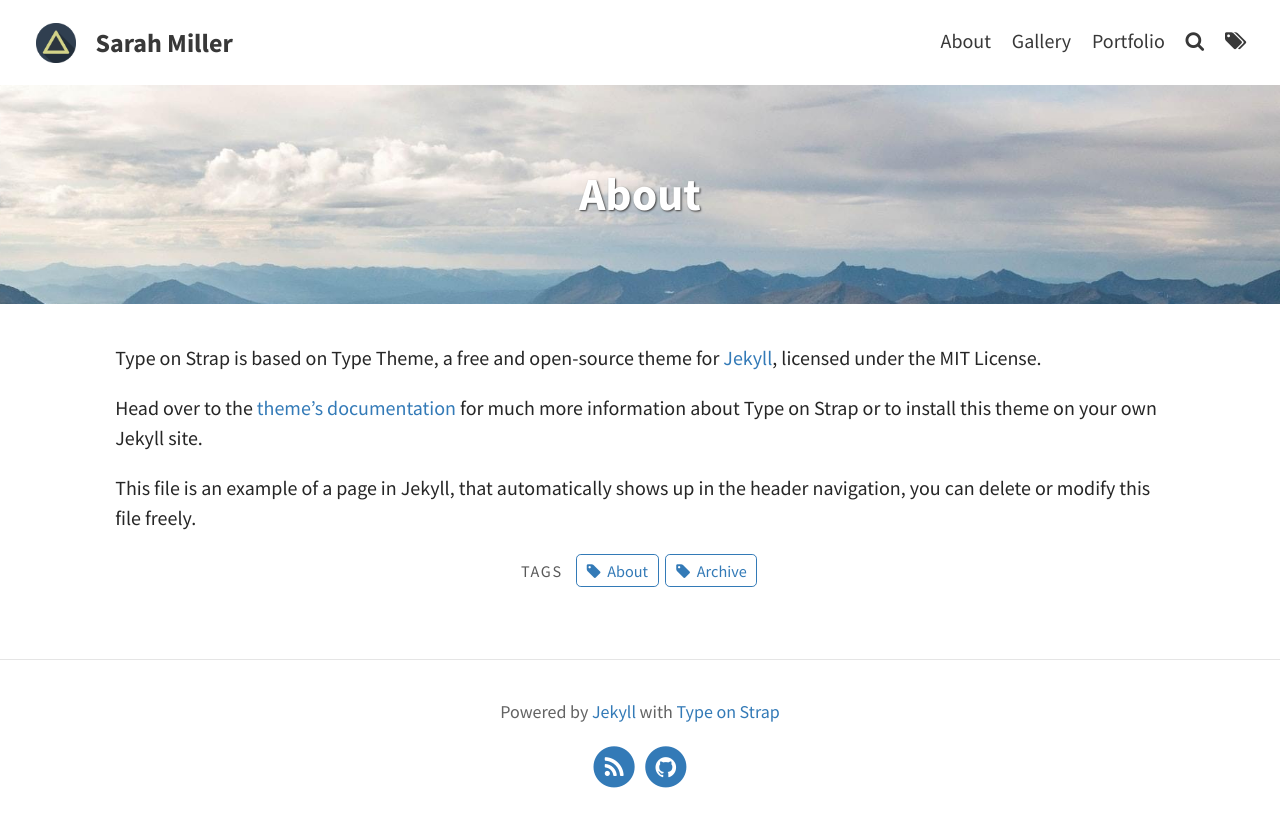
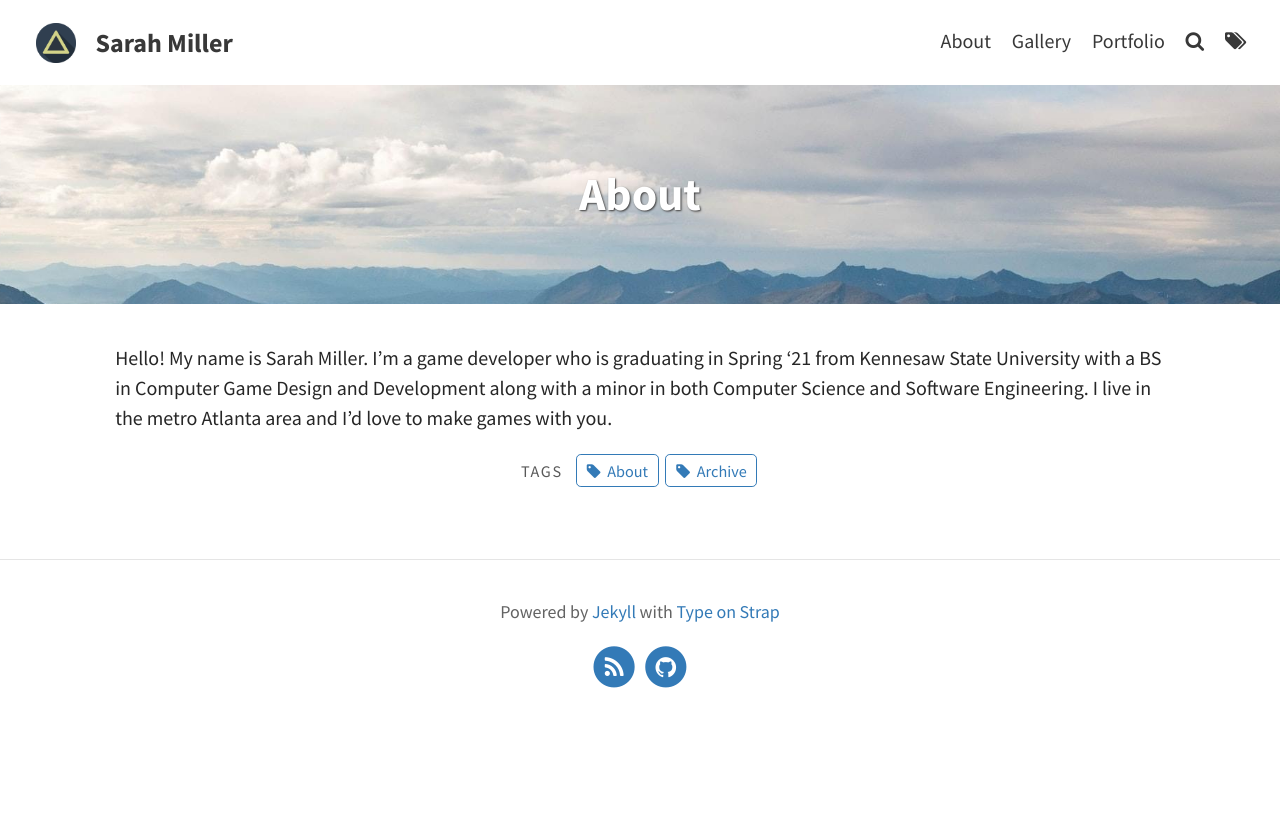
Before and after one commit to smillerworks/portfolio, a Jekyll site: the page built from pages/about.md, in a window 1280 px wide. Shown: the top 827 px of the page. Built offline with Jekyll 4.4.1, drawn with Linux system fonts in a browser that asks for light colours.

Commit message:
Update about.md

```diff
--- a/pages/about.md
+++ b/pages/about.md
@@ -6,8 +6,4 @@ feature-img: "assets/img/pexels/travel.jpeg"
 tags: [About, Archive]
 ---
 
-Type on Strap is based on Type Theme, a free and open-source theme for [Jekyll](http://jekyllrb.com/), licensed under the MIT License.
-
-Head over to the [theme's documentation](https://github.io/sylhare/Type-on-Strap) for much more information about Type on Strap or to install this theme on your own Jekyll site.
-
-This file is an example of a page in Jekyll, that automatically shows up in the header navigation, you can delete or modify this file freely.
+Hello! My name is Sarah Miller. I'm a game developer who is graduating in Spring '21 from Kennesaw State University with a BS in Computer Game Design and Development along with a minor in both Computer Science and Software Engineering. I live in the metro Atlanta area and I'd love to make games with you.
```
